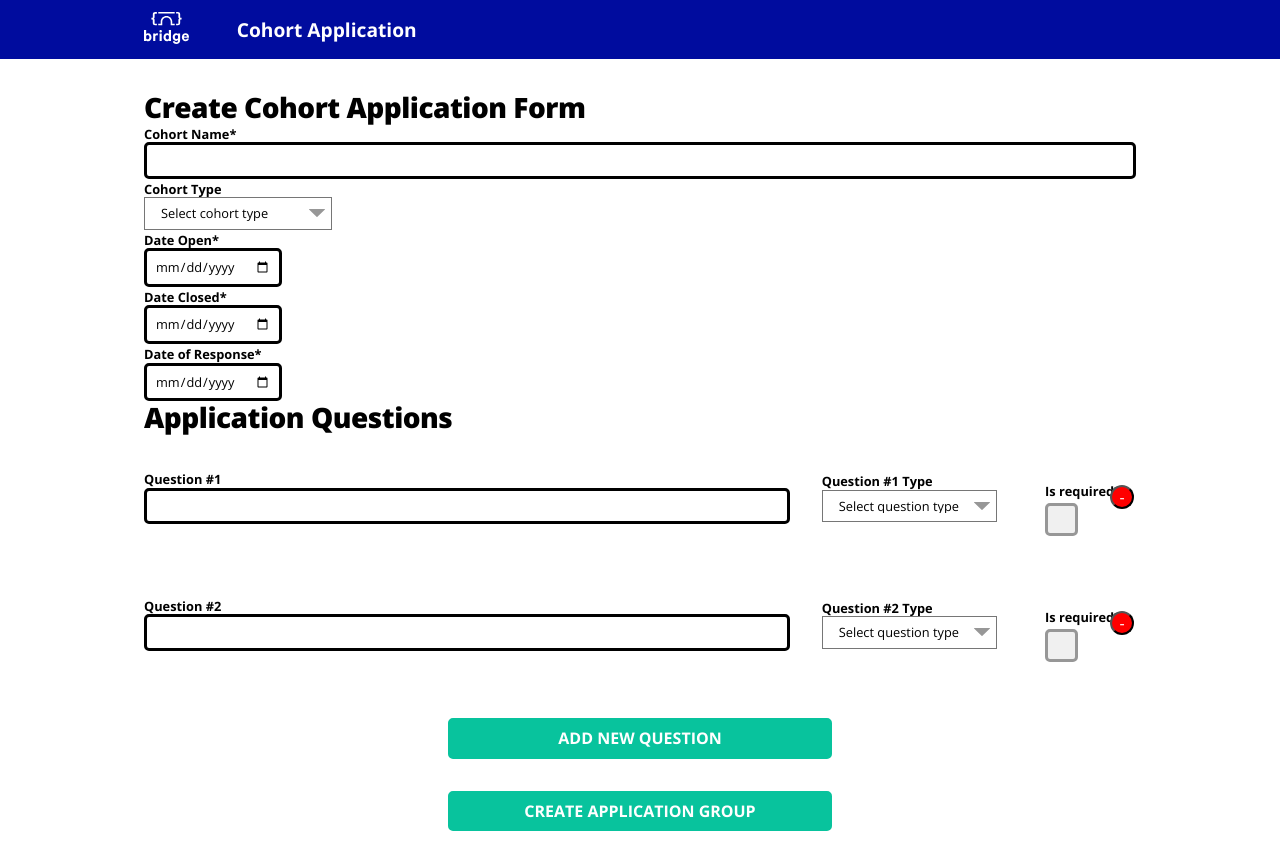
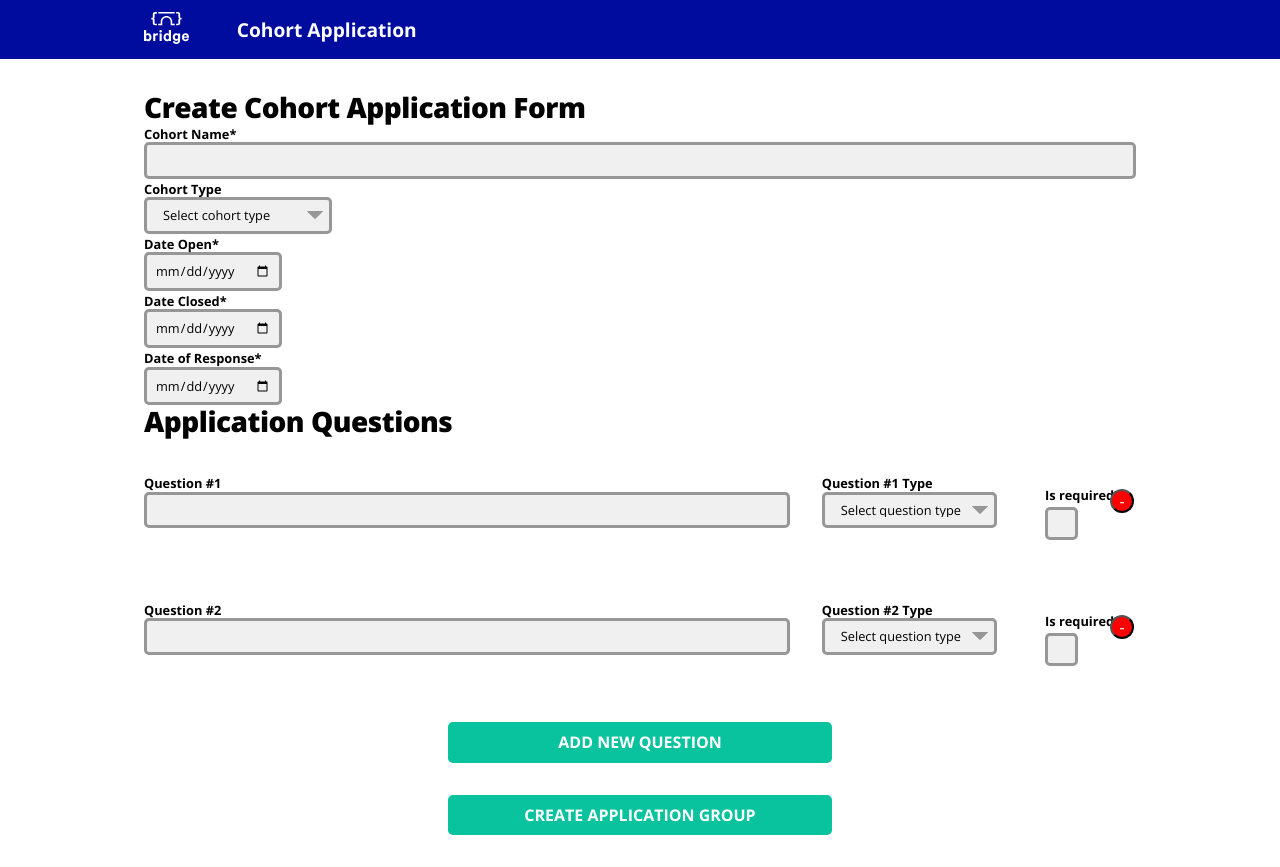
Before and after one commit to bridge-school/applications-frontend, a React (Create React App) app: page /admin/create in a window 1280 px wide. Built offline with nearby package versions, Linux system fonts and the light colour scheme.

Commit message:
[chore] add global styles to input (#44)
* add global styles to input

* tidy component input styles

```diff
--- a/src/App.js
+++ b/src/App.js
@@ -28,6 +28,11 @@ const GlobalStyle = createGlobalStyle`
   }
   button {
     cursor: pointer
+  }
+  input, select {
+    background: ${p => p.theme.grey};
+    border: ${p => p.theme.border};
+    border-radius: ${props => props.theme.borderRadius}
   }
   .button-style {
     border-radius: ${p => p.theme.borderRadius};
--- a/src/components/CheckBox.js
+++ b/src/components/CheckBox.js
@@ -30,9 +30,9 @@ const CheckboxLabel = styled.label`
     color: ${props => props.theme.grey};
     font-size: 1.3em;
     padding: ${props => props.theme.padding};
-    margin-right:${props => props.theme.padding}
+    margin-right: ${props => props.theme.padding};
     border-radius: ${props => props.theme.borderRadius};
-    border: solid ${props => props.theme.darkGrey};
+    border: ${props => props.theme.border};
     background: ${props => props.theme.grey};
     text-align: center;
     ${checkBoxSize}
--- a/src/components/Dropdown.js
+++ b/src/components/Dropdown.js
@@ -5,7 +5,6 @@ import PropTypes from 'prop-types';
 
 const SelectBox = styled.select`
   appearance: none;
-  background-color: transparent;
   padding: 0.5rem 2rem 0.5rem 1rem;
   background-image: url(${caret});
   background-repeat: no-repeat, repeat;
@@ -13,7 +12,6 @@ const SelectBox = styled.select`
   background-size: 1rem auto, 100%;
   width: 100%;
 `;
-
 export default function Dropdown({ data, handleChange, name, value }) {
   return (
     <div>
--- a/src/components/Input.js
+++ b/src/components/Input.js
@@ -6,10 +6,6 @@ const InputElement = styled.input`
   padding: ${props => props.theme.padding};
   margin: ${props => props.theme.margin} 0;
   color: ${props => props.theme.black};
-  background: ${props => props.theme.inputBackground};
-  border: ${props => props.theme.borderWidth} solid
-    ${props => props.theme.borderColor};
-  border-radius: ${props => props.theme.borderRadius};
   display: block;
   width: 100%;
 `;
--- a/src/components/InputDate.js
+++ b/src/components/InputDate.js
@@ -6,9 +6,7 @@ const InputDateElement = styled.input`
   padding: ${props => props.theme.padding};
   margin: ${props => props.theme.margin} 0;
   color: ${props => props.theme.black};
-  background: ${props => props.theme.inputBackground};
-  border: ${props => props.theme.borderWidth} solid
-    ${props => props.theme.borderColor};
+  border: ${props => props.theme.border}
   border-radius: ${props => props.theme.borderRadius};
   display: block;
 `;
--- a/src/styles/bridgeTheme.js
+++ b/src/styles/bridgeTheme.js
@@ -8,4 +8,5 @@ export default {
   darkGrey: '#979797',
   red: '#FF0000',
   borderRadius: '5px',
+  border: '3px solid #979797',
 };
```
